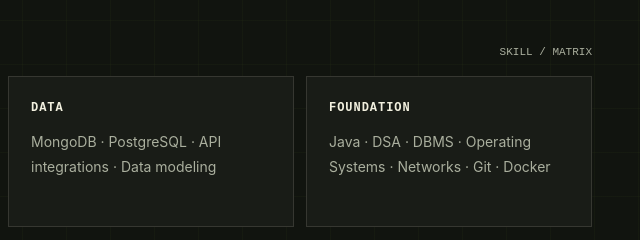
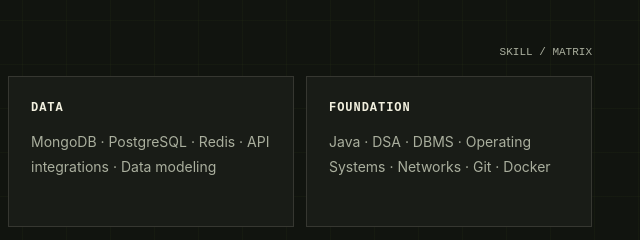
Before and after one commit to Aditya16703/portfolio-site-aditya, a plain HTML site: page index.html in a window 1280 px wide. Shown: the part 860-1100 px from the top of the page, 638-1278 px from the left. Drawn offline with Linux system fonts and the light colour scheme.

Commit message:
Add Redis to data stack
Co-authored-by: Copilot App <223556219+Copilot@users.noreply.github.com>

```diff
--- a/index.html
+++ b/index.html
@@ -1111,7 +1111,7 @@
           </div>
           <div class="stack-card reveal">
             <h3>Data</h3>
-            <p>MongoDB · PostgreSQL · API integrations · Data modeling</p>
+            <p>MongoDB · PostgreSQL · Redis · API integrations · Data modeling</p>
           </div>
           <div class="stack-card reveal">
             <h3>Foundation</h3>
```
Also changed, not shown: 1 other file.
